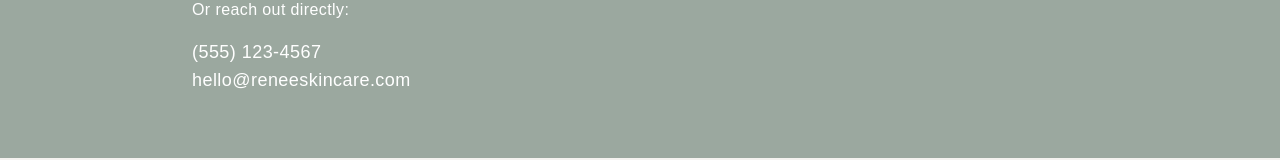
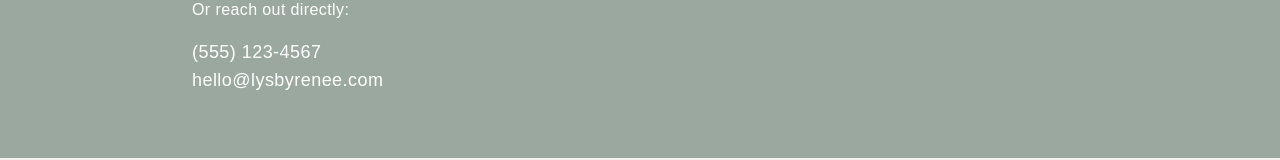
Before and after one commit to michaelDragomir/reneeSkinCare, a Next.js app: page /contact in a window 1280 px wide. Shown: the part 239-399 px from the top of the page. Built offline with nearby package versions, Linux system fonts and the light colour scheme.

Commit message:
Make footer email addresses clickable mailto links

```diff
--- a/src/app/contact/page.tsx
+++ b/src/app/contact/page.tsx
@@ -116,10 +116,10 @@ export default function Contact() {
 						</p>
 						<p className='text-lg font-light text-white tracking-wide'>
 							<a
-								href='mailto:hello@reneeskincare.com'
+								href='mailto:hello@lysbyrenee.com'
 								className='hover:opacity-80 transition'
 							>
-								hello@reneeskincare.com
+								hello@lysbyrenee.com
 							</a>
 						</p>
 					</div>
@@ -207,7 +207,7 @@ export default function Contact() {
 				<div className='max-w-7xl mx-auto text-neutral-800 tracking-wider'>
 					<div className='mb-8'>
 						<p className='text-md text-neutral-800'>
-							Email: hello@lysbyrenee.com
+							Email: <a href='mailto:hello@lysbyrenee.com' className='hover:opacity-80 transition'>hello@lysbyrenee.com</a>
 						</p>
 						<p className='text-md text-neutral-800'>Phone: (555) 123-4567</p>
 					</div>
--- a/src/app/page.tsx
+++ b/src/app/page.tsx
@@ -133,7 +133,7 @@ export default function Home() {
 				<div className='max-w-7xl mx-auto text-neutral-800 tracking-wider'>
 					<div className='mb-8'>
 						<p className='text-md text-neutral-800'>
-							Email: hello@lysbyrenee.com
+							Email: <a href='mailto:hello@lysbyrenee.com' className='hover:opacity-80 transition'>hello@lysbyrenee.com</a>
 						</p>
 						<p className='text-md text-neutral-800'>Phone: (555) 123-4567</p>
 					</div>
--- a/src/app/services/page.tsx
+++ b/src/app/services/page.tsx
@@ -173,7 +173,7 @@ export default function Services() {
 				<div className='max-w-7xl mx-auto text-neutral-800 tracking-wider'>
 					<div className='mb-8'>
 						<p className='text-md text-neutral-800'>
-							Email: hello@lysbyrenee.com
+							Email: <a href='mailto:hello@lysbyrenee.com' className='hover:opacity-80 transition'>hello@lysbyrenee.com</a>
 						</p>
 						<p className='text-md text-neutral-800'>Phone: (555) 123-4567</p>
 					</div>
--- a/src/lib/schema.ts
+++ b/src/lib/schema.ts
@@ -1,13 +1,14 @@
 export const localBusinessSchema = {
 	'@context': 'https://schema.org',
 	'@type': 'LocalBusiness',
-	'@id': 'https://reneeskincare.com',
+	'@id': 'https://lysbyrenee.com',
 	name: 'Renée Skin Care',
-	description: 'Licensed aesthetician offering advanced skincare treatments including facials, HydraFacial, and chemical peels.',
-	url: 'https://reneeskincare.com',
+	description:
+		'Licensed aesthetician offering advanced skincare treatments including facials, HydraFacial, and chemical peels.',
+	url: 'https://lysbyrenee.com',
 	telephone: '(555) 123-4567',
-	email: 'hello@reneeskincare.com',
-	image: 'https://reneeskincare.com/skincare.jpg',
+	email: 'hello@lysbyrenee.com',
+	image: 'https://lysbyrenee.com/skincare.jpg',
 	priceRange: '$175 - $375',
 	areaServed: {
 		'@type': 'City',
@@ -24,8 +25,8 @@ export const organizationSchema = {
 	'@context': 'https://schema.org',
 	'@type': 'Organization',
 	name: 'Renée Skin Care',
-	url: 'https://reneeskincare.com',
-	logo: 'https://reneeskincare.com/logo.png',
+	url: 'https://lysbyrenee.com',
+	logo: 'https://lysbyrenee.com/logo.png',
 	description: 'Advanced skincare services by a licensed aesthetician',
 	founder: {
 		'@type': 'Person',
```
